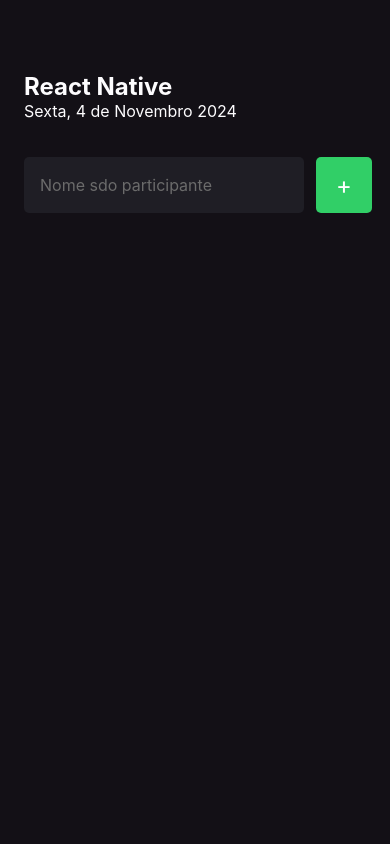
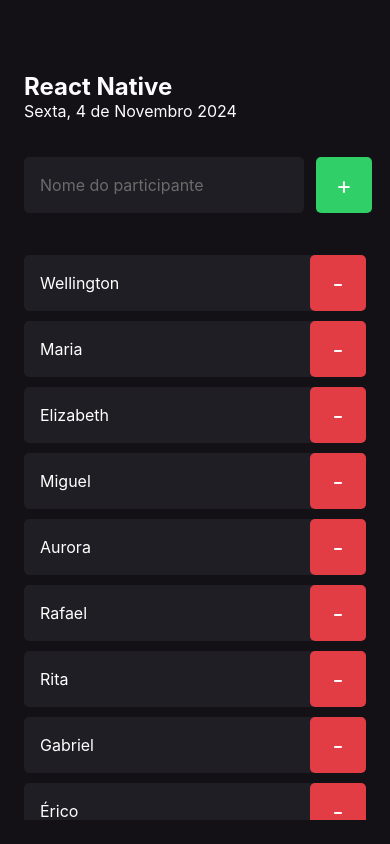
Before and after one commit to WGabrielM/fundamentals-react-native-rs, a React Native app: screen / in a window 390 px wide. Built offline with nearby package versions, Linux system fonts and the light colour scheme.

Commit message:
change the packager manager and update dependecy version

```diff
--- /dev/null
+++ b/src/components/Participant/index.tsx
@@ -0,0 +1,19 @@
+import { Text, TouchableOpacity, View } from "react-native";
+import { styles } from "./styles";
+
+interface ParticipantProps {
+  name: string;
+  onRemove: () => void;
+}
+
+export default function Participant({ name, onRemove }: ParticipantProps) {
+  return (
+    <View style={styles.container}>
+      <Text style={styles.name}>{name}</Text>
+
+      <TouchableOpacity style={styles.button}>
+        <Text style={styles.buttonText}>-</Text>
+      </TouchableOpacity>
+    </View>
+  );
+}
--- /dev/null
+++ b/src/components/Participant/styles.ts
@@ -0,0 +1,32 @@
+import { StyleSheet } from "react-native";
+
+export const styles = StyleSheet.create({
+    container: {
+        alignItems: 'center',
+        flexDirection: 'row',
+
+        borderRadius: 5,
+        backgroundColor: '#1F1E25',
+        marginBottom: 10,
+
+        width: '100%',
+    },
+    name: {
+        flex: 1,
+        color: '#FFF',
+        fontSize: 16,
+        marginLeft: 16,
+    },
+    button: {
+        width: 56,
+        height: 56,
+        borderRadius: 5,
+        backgroundColor: '#E23C44',
+        alignItems: 'center',
+        justifyContent: 'center',
+    },
+    buttonText: {
+        color: '#FFF',
+        fontSize: 24,
+    },
+})
--- a/src/screens/Home/index.tsx
+++ b/src/screens/Home/index.tsx
@@ -1,15 +1,32 @@
 import {
-  StyleSheet,
   Text,
   TextInput,
   View,
   TouchableOpacity,
+  FlatList,
 } from "react-native";
 import { styles } from "./styles";
+import Participant from "../../components/Participant";
 
 export function Home() {
+  const participants = [
+    "Wellington",
+    "Maria",
+    "Elizabeth",
+    "Miguel",
+    "Aurora",
+    "Rafael",
+    "Rita",
+    "Gabriel",
+    "Érico",
+  ];
+
   function handleParticipantAdd() {
     console.log("Deu bom ");
+  }
+
+  function handleParticipantRemove(name: string) {
+    console.log("Removeu");
   }
 
   return (
@@ -20,7 +37,7 @@
       <View style={styles.form}>
         <TextInput
           style={styles.input}
-          placeholder="Nome sdo participante"
+          placeholder="Nome do participante"
           placeholderTextColor="#6B6B6B"
           keyboardType="default"
         />
@@ -28,6 +45,25 @@
           <Text style={styles.buttonText}>+</Text>
         </TouchableOpacity>
       </View>
+
+      <FlatList
+        data={participants}
+        keyExtractor={(item) => item}
+        showsVerticalScrollIndicator={false}
+        renderItem={({ item }) => (
+          <Participant
+            key={item}
+            name={item}
+            onRemove={() => handleParticipantRemove("Wellington")}
+          />
+        )}
+        ListEmptyComponent={() => (
+          <Text style={styles.listEmptyText}>
+            {" "}
+            No one arrives in the event? Add participants in your presence list.
+          </Text>
+        )}
+      />
     </View>
   );
 }
--- a/src/screens/Home/styles.ts
+++ b/src/screens/Home/styles.ts
@@ -47,5 +47,10 @@
     marginBottom: 42,
 
     width: '100%',
-  }
+  },
+  listEmptyText: {
+    color: '#FFF',
+    fontSize: 14,
+    textAlign: 'center'
+}
 });
```
Also changed, not shown: package.json (+9 -6 lines), 2 other files (tests, documents, lock files or other folders).
